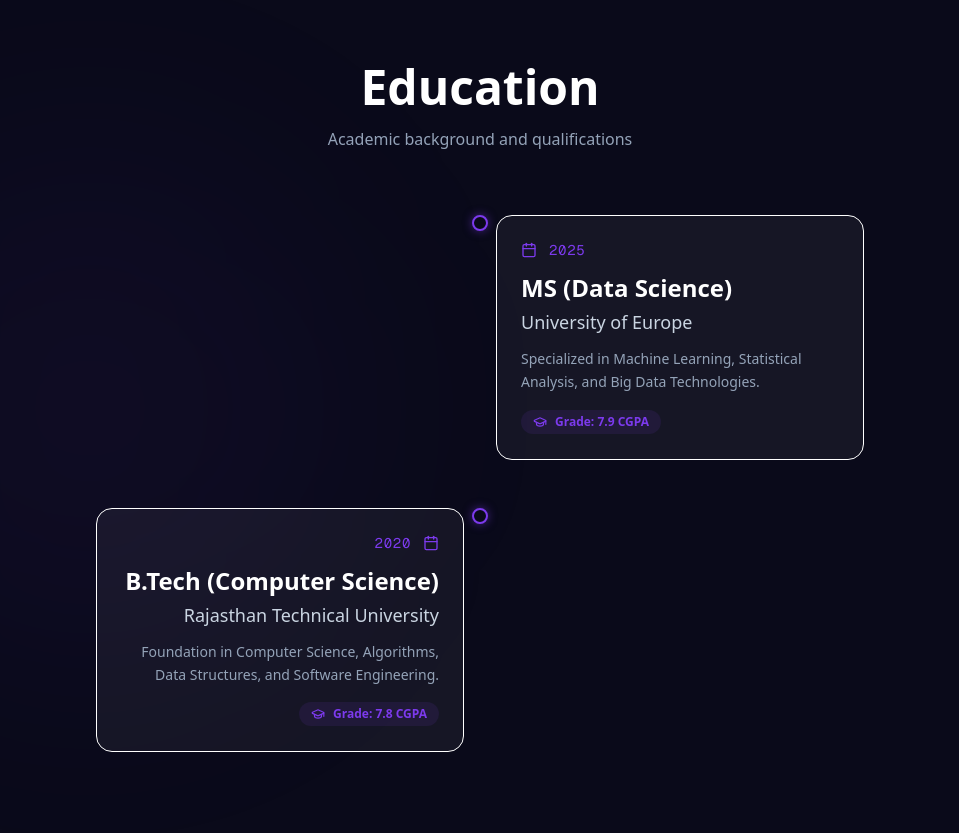
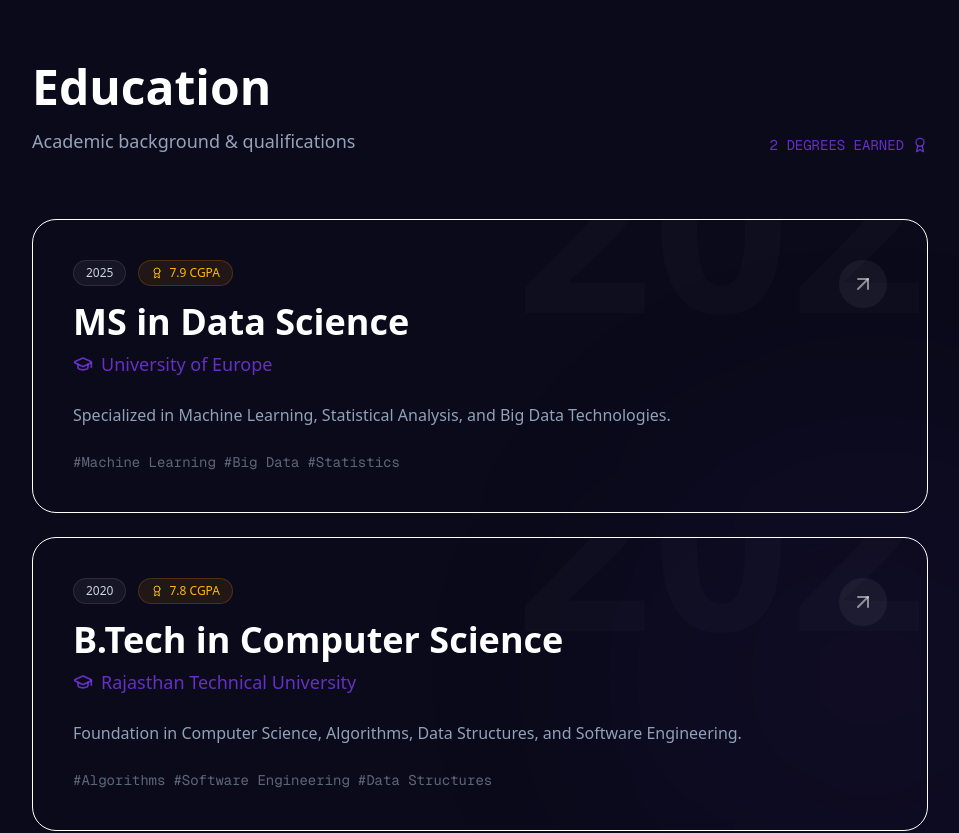
Before and after one commit to akrishav/portfolio1, a Next.js app: page / in a window 1280 px wide. Shown: the part 4360-5193 px from the top of the page, without its empty margins (160-1119 px from the left). Built offline with nearby package versions, Linux system fonts and the light colour scheme.

Commit message:
Redesign Education section to Premium Credentials style

```diff
--- a/src/components/Education.tsx
+++ b/src/components/Education.tsx
@@ -1,98 +1,113 @@
 "use client";
 
 import { motion } from "framer-motion";
-import { GraduationCap, Calendar } from "lucide-react";
+import { GraduationCap, Award, ArrowUpRight } from "lucide-react";
 
 const educationData = [
     {
-        degree: "MS (Data Science)",
+        degree: "MS in Data Science",
         institution: "University of Europe",
         year: "2025",
         grade: "7.9 CGPA",
-        description: "Specialized in Machine Learning, Statistical Analysis, and Big Data Technologies."
+        description: "Specialized in Machine Learning, Statistical Analysis, and Big Data Technologies.",
+        tags: ["Machine Learning", "Big Data", "Statistics"]
     },
     {
-        degree: "B.Tech (Computer Science)",
+        degree: "B.Tech in Computer Science",
         institution: "Rajasthan Technical University",
         year: "2020",
         grade: "7.8 CGPA",
-        description: "Foundation in Computer Science, Algorithms, Data Structures, and Software Engineering."
+        description: "Foundation in Computer Science, Algorithms, Data Structures, and Software Engineering.",
+        tags: ["Algorithms", "Software Engineering", "Data Structures"]
     }
 ];
 
 export default function Education() {
     return (
         <section className="py-24 px-4 sm:px-6 lg:px-8 relative overflow-hidden">
-            {/* Background decoration */}
-            <div className="absolute top-1/2 left-0 -translate-y-1/2 w-[500px] h-[500px] bg-primary/5 blur-[120px] rounded-full pointer-events-none" />
+            {/* Subtle background glow */}
+            <div className="absolute bottom-0 right-0 w-[500px] h-[500px] bg-primary/5 blur-[120px] rounded-full pointer-events-none" />
 
-            <div className="container max-w-3xl mx-auto">
+            <div className="container max-w-4xl mx-auto">
                 <motion.div
                     initial={{ opacity: 0, y: 20 }}
                     whileInView={{ opacity: 1, y: 0 }}
                     viewport={{ once: true }}
-                    className="text-center mb-16"
+                    className="flex flex-col md:flex-row md:items-end justify-between mb-16 gap-6"
                 >
+                    <div>
                         <h2 className="text-3xl md:text-5xl font-bold mb-4">Education</h2>
-                    <p className="text-muted">Academic background and qualifications</p>
+                        <p className="text-muted text-lg">Academic background & qualifications</p>
+                    </div>
+
+                    <div className="h-px bg-glass-border flex-1 mx-8 hidden md:block" />
+
+                    <div className="flex items-center gap-2 text-primary/80 font-mono text-sm">
+                        <span>2 DEGREES EARNED</span>
+                        <Award className="w-4 h-4" />
+                    </div>
                 </motion.div>
 
-                <div className="relative pl-8 md:pl-0">
-                    {/* Vertical Timeline Line */}
-                    <div className="absolute left-0 md:left-1/2 top-4 bottom-4 w-px bg-gradient-to-b from-transparent via-glass-border to-transparent hidden md:block" />
-                    <div className="absolute left-[7px] top-4 bottom-4 w-px bg-gradient-to-b from-transparent via-glass-border to-transparent md:hidden" />
-
-                    <div className="space-y-12">
+                <div className="space-y-6">
                     {educationData.map((edu, index) => (
                         <motion.div
                             key={index}
-                                initial={{ opacity: 0, y: 20 }}
+                            initial={{ opacity: 0, y: 30 }}
                             whileInView={{ opacity: 1, y: 0 }}
                             viewport={{ once: true }}
-                                transition={{ delay: index * 0.2 }}
-                                className={`relative flex flex-col md:flex-row gap-8 ${index % 2 === 0 ? "md:flex-row-reverse" : ""
-                                    }`}
+                            transition={{ delay: index * 0.1 }}
+                            className="group relative p-8 md:p-10 rounded-3xl bg-glass-bg border border-glass-border hover:border-primary/30 transition-all duration-500 overflow-hidden"
                         >
-                                {/* Timeline Dot */}
-                                <div className="absolute left-0 md:left-1/2 top-0 w-4 h-4 rounded-full border-2 border-primary bg-background shadow-[0_0_10px_rgba(124,58,237,0.5)] transform -translate-x-[5px] md:-translate-x-1/2 z-10" />
+                            {/* Hover Gradient */}
+                            <div className="absolute inset-0 bg-gradient-to-r from-primary/5 via-transparent to-transparent opacity-0 group-hover:opacity-100 transition-opacity duration-500" />
 
-                                {/* Content Side */}
-                                <div className="flex-1 w-full md:w-1/2">
-                                    <div className={`p-6 rounded-2xl bg-white/5 border border-glass-border hover:border-primary/30 transition-all duration-300 relative group overflow-hidden ${index % 2 === 0 ? "md:text-left" : "md:text-right"
-                                        }`}>
-                                        <div className="absolute inset-0 bg-gradient-to-br from-primary/5 to-transparent opacity-0 group-hover:opacity-100 transition-opacity" />
-
-                                        <div className={`flex items-center gap-3 mb-3 text-primary ${index % 2 === 0 ? "flex-row" : "md:flex-row-reverse"
-                                            }`}>
-                                            <Calendar className="w-4 h-4" />
-                                            <span className="text-sm font-mono tracking-wider">{edu.year}</span>
+                            {/* Watermark Year */}
+                            <div className="absolute right-0 top-0 -translate-y-1/2 translate-x-1/4 text-[12rem] md:text-[15rem] font-bold text-white/[0.02] group-hover:text-white/[0.04] transition-colors pointer-events-none select-none leading-none">
+                                {edu.year}
                             </div>
 
-                                        <h3 className="text-xl md:text-2xl font-bold text-white mb-1 group-hover:text-primary transition-colors">
+                            <div className="relative z-10 grid md:grid-cols-[1fr_auto] gap-6 items-start">
+                                <div>
+                                    <div className="flex flex-wrap items-center gap-3 mb-4">
+                                        <span className="px-3 py-1 rounded-full bg-white/5 border border-white/10 text-xs font-medium text-slate-300 backdrop-blur-sm">
+                                            {edu.year}
+                                        </span>
+                                        <span className="px-3 py-1 rounded-full bg-amber-500/10 border border-amber-500/20 text-xs font-medium text-amber-400 backdrop-blur-sm flex items-center gap-1.5">
+                                            <Award className="w-3 h-3" />
+                                            {edu.grade}
+                                        </span>
+                                    </div>
+
+                                    <h3 className="text-3xl md:text-4xl font-bold text-white mb-2 group-hover:text-primary transition-colors">
                                         {edu.degree}
                                     </h3>
 
-                                        <p className="text-lg text-slate-300 font-medium mb-3">
+                                    <p className="text-lg text-primary/80 font-medium mb-6 flex items-center gap-2">
+                                        <GraduationCap className="w-5 h-5" />
                                         {edu.institution}
                                     </p>
 
-                                        <p className="text-sm text-muted leading-relaxed mb-4">
+                                    <p className="text-slate-400 leading-relaxed max-w-2xl mb-6">
                                         {edu.description}
                                     </p>
 
-                                        <div className={`inline-flex items-center gap-2 px-3 py-1 rounded-full bg-primary/10 text-xs font-semibold text-primary ${index % 2 === 0 ? "mr-auto" : "md:ml-auto"
-                                            }`}>
-                                            <GraduationCap className="w-3.5 h-3.5" />
-                                            <span>Grade: {edu.grade}</span>
+                                    <div className="flex flex-wrap gap-2">
+                                        {edu.tags.map((tag, i) => (
+                                            <span key={i} className="text-sm text-muted/60 font-mono">
+                                                #{tag}
+                                            </span>
+                                        ))}
+                                    </div>
+                                </div>
+
+                                <div className="hidden md:flex flex-col items-end justify-between h-full">
+                                    <div className="p-3 rounded-full bg-white/5 text-white/50 group-hover:bg-primary group-hover:text-white transition-all duration-300 transform group-hover:-rotate-45">
+                                        <ArrowUpRight className="w-6 h-6" />
                                     </div>
                                 </div>
                             </div>
-
-                                {/* Spacer Side - to balance the grid on desktop */}
-                                <div className="flex-1 hidden md:block" />
                         </motion.div>
                     ))}
-                    </div>
                 </div>
             </div>
         </section>
```
Lines whose indentation alone changed are shown as unchanged.
